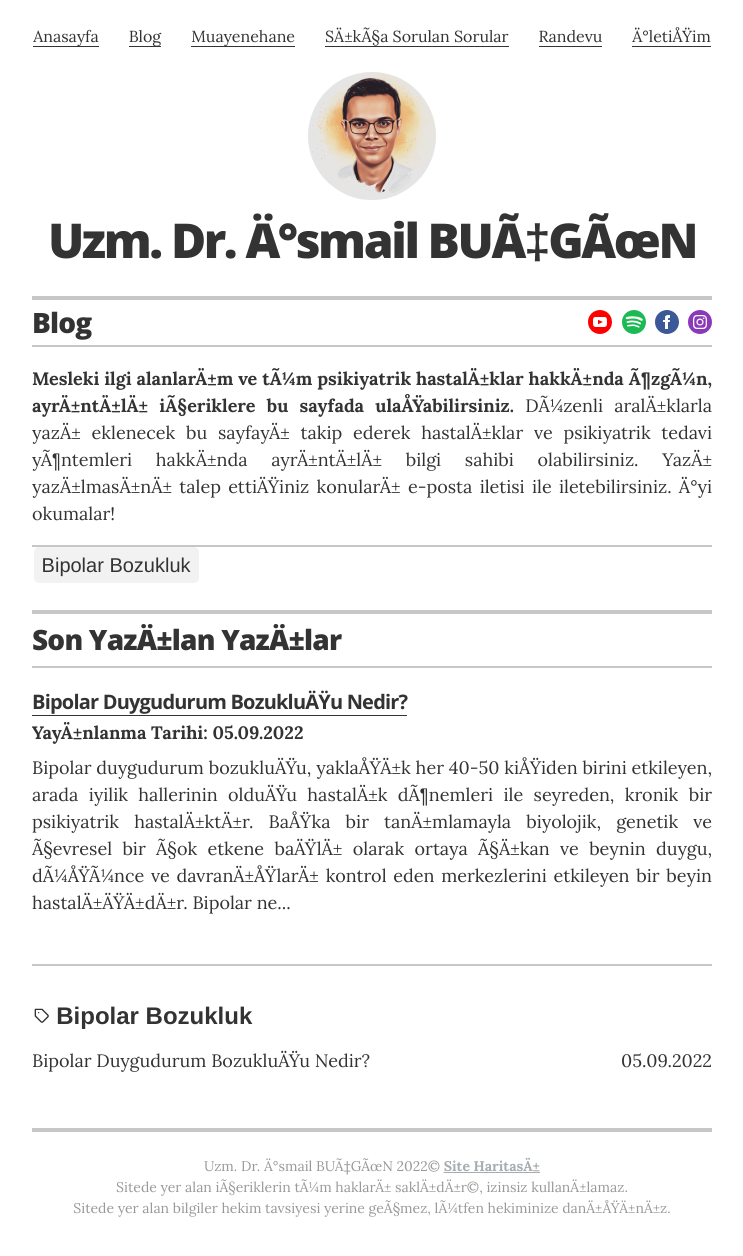
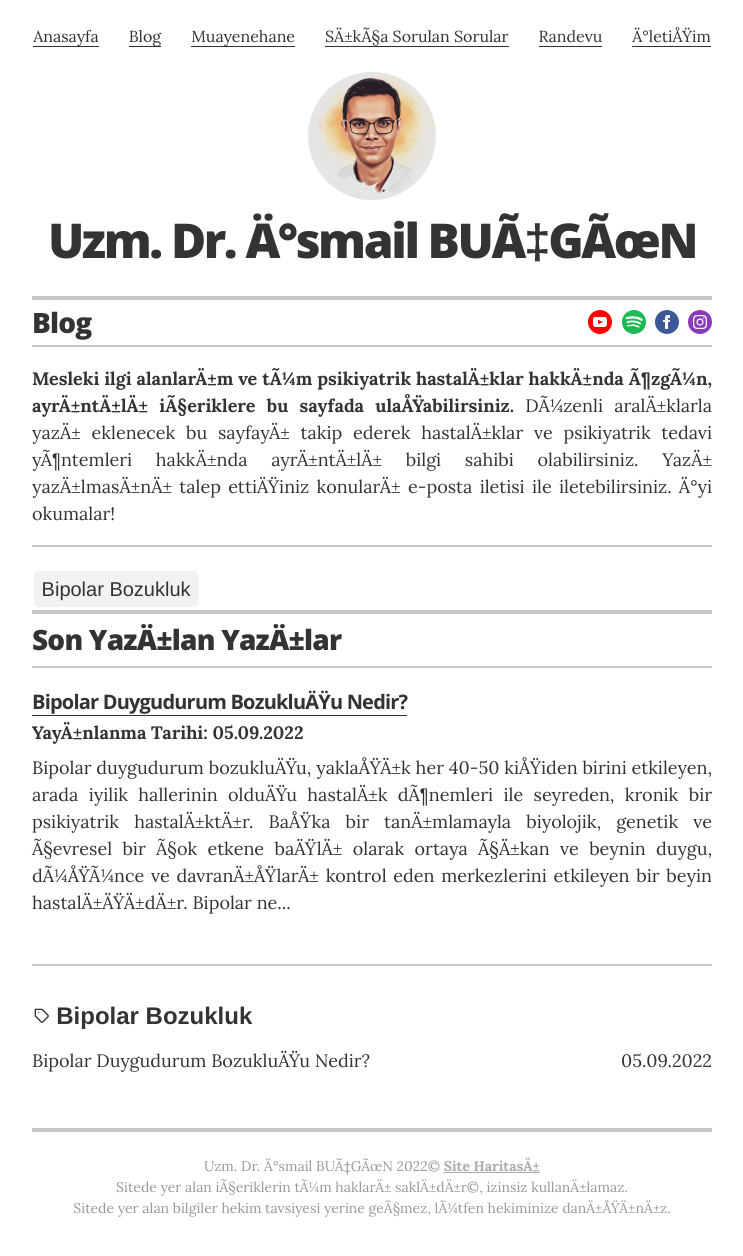
Before and after one commit to ibucgun/ibucgun.github.io, a Jekyll site: the page built from blog.html, in a window 1280 px wide and 1267 px high. Shown: the top 1256 px of the window, without its empty margins (268-1011 px from the left). Built offline with Jekyll 4.4.1, drawn with Linux system fonts in a browser that asks for light colours.

Commit message:
Update blog.html

```diff
--- a/blog.html
+++ b/blog.html
@@ -10,7 +10,7 @@
 		</p>
 
 		<div>
-<div style="border-top:2px solid #c7c7c7; font-size: 1.125rem;"></div>
+<div style="border-top:2px solid #c7c7c7; font-size: 1.125rem;"></div><br>
 
 <div class="tags">
   <div class="tags-clouds">
@@ -18,7 +18,7 @@
     <a href="#{{ tag[0] }}">{{ tag[0] }}</a>
     {% endfor %}
   </div>
-<br>
+
   <section class="content-section">
         <header class="section-header">
           <h2>Son Yazılan Yazılar</h2>
```
